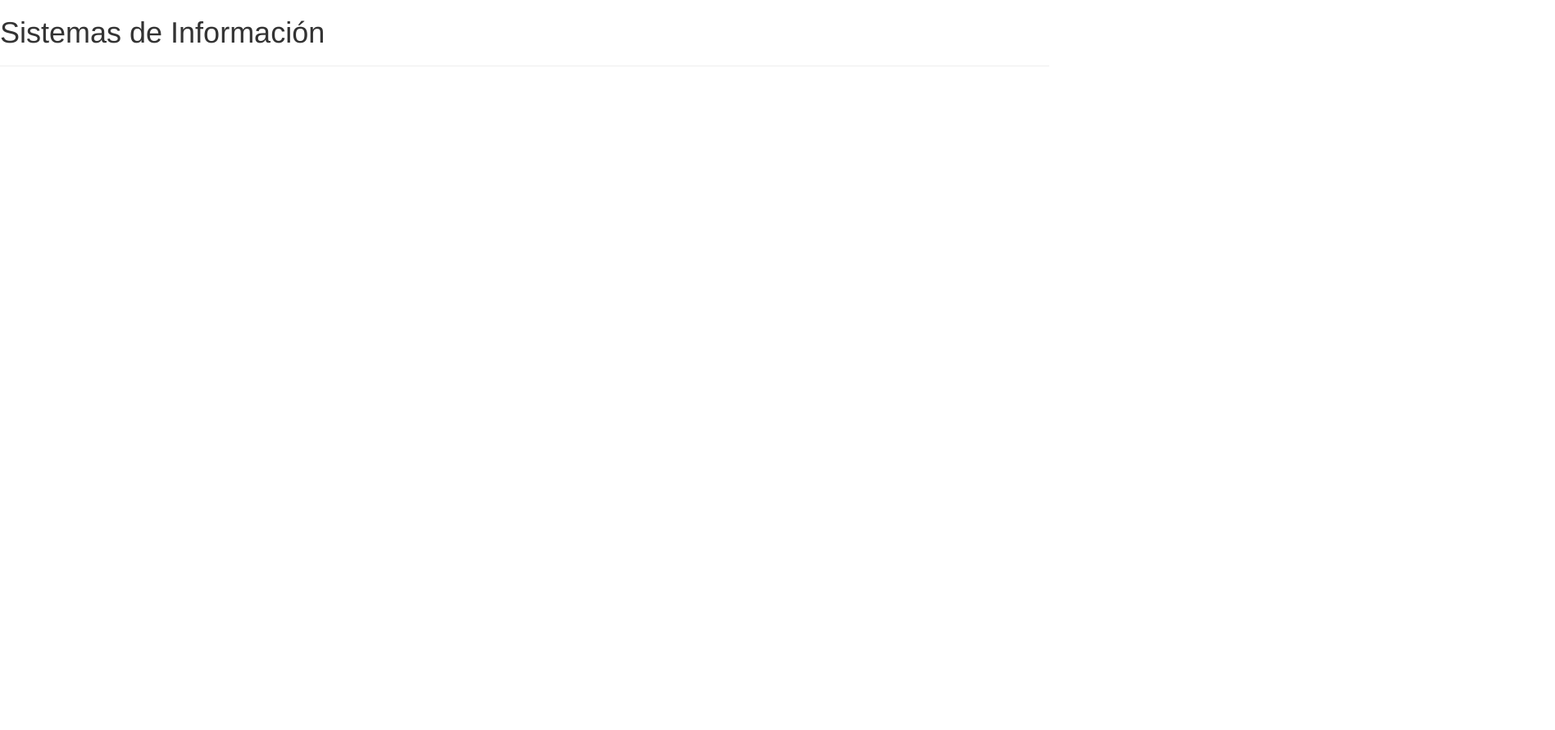
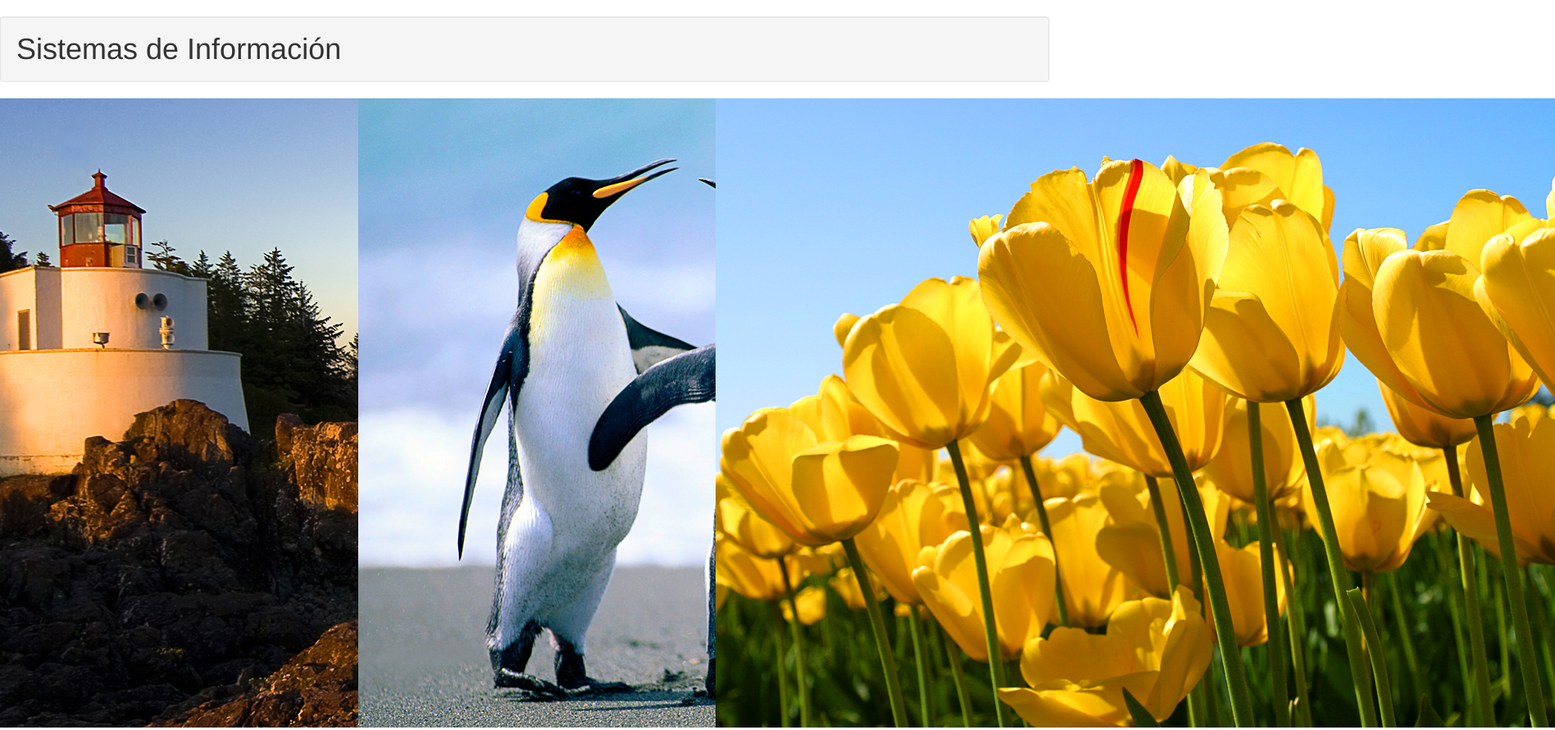
Before and after one commit to xdchopper/RepositorioPracticaLalo, a plain HTML site: page index.html in a window 1280 px wide. Shown: the top 891 px of the page at 82% size, 1897 px wide, since content can reach past the window. Before the commit the page ends 800 px from the top, so only its background shows below. Drawn offline with Linux system fonts and the light colour scheme.

Commit message:
Pagina imagenes

```diff
--- a/index.html
+++ b/index.html
@@ -6,7 +6,21 @@
   <link rel="stylesheet" href="css/bootstrap.css">
  </head>
  <body>
-	<h1>Sistemas de Información</h1>
+	<h1 class="well">Sistemas de Información</h1>
+   <div class="row">
+       <div class="col-xs-4">
+           <img src="img/Lighthouse.jpg" alt="" />
+           <p></p>
+       </div>
+       <div class="col-xs-4">
+           <img src="img/Penguins.jpg" alt="" />
+           <p></p>
+       </div>
+       <div class="col-xs-4">
+           <img src="img/Tulips.jpg" alt="" />
+           <p></p>
+       </div>
+   </div>
 	<hr>
  </body>
 </html>
```
Also changed, not shown: img/Lighthouse.jpg (added), img/Penguins.jpg (added), img/Tulips.jpg (added).
